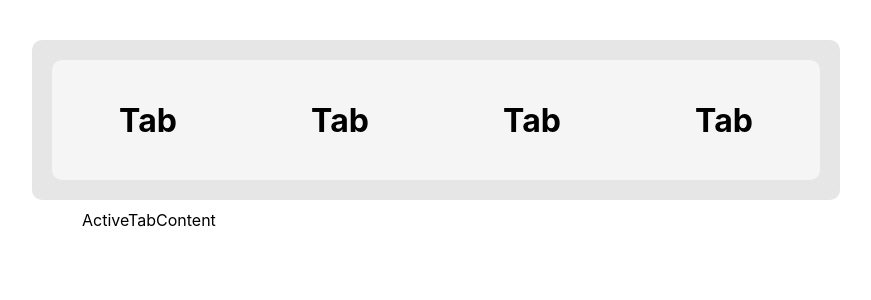
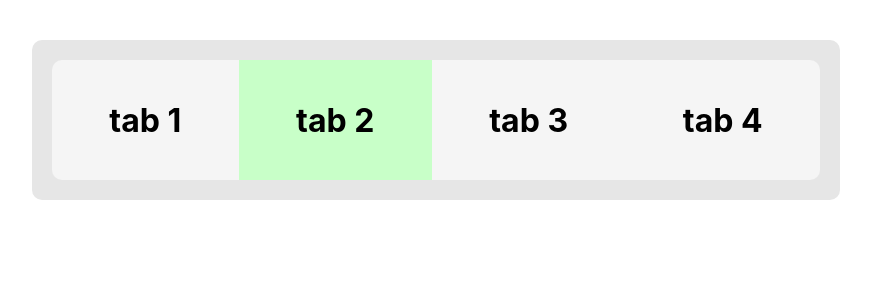
Before and after one commit to DanielTrusca1/Practice-1, a React (Create React App) app in the folder practice1/: page / in a window 1280 px wide. Shown: the top 300 px of the page, without its empty margins (224-1095 px from the left). Built offline with nearby package versions, Linux system fonts and the light colour scheme.

Commit message:
Add tab activation event on user click

```diff
--- a/practice1/src/App.css
+++ b/practice1/src/App.css
@@ -41,3 +41,9 @@
 .tab h1 {
     margin: 0;
 }
+.active_tab {
+    background-color: rgb(200, 255, 200);
+}
+#active_tab_content h1{
+    color: red;
+}
--- a/practice1/src/App.jsx
+++ b/practice1/src/App.jsx
@@ -1,16 +1,51 @@
 import { Tabs, Tab, TabsContainer, ActiveTabContent } from "./components";
+
+import ReactDOM from "react-dom";
+
+import { useState } from "react";
 
 import "./App.css";
 
 function App() {
+  const [activeTab, setActiveTab] = useState(null);
+
   return (
     <div className="App">
       <Tabs>
         <TabsContainer>
-          <Tab title={"tab 1"}>content 1</Tab>
-          <Tab title={"tab 2"}>content 2</Tab>
-          <Tab title={"tab 3"}>content 3</Tab>
-          <Tab title={"tab 4"}>content 4</Tab>
+          <Tab
+            index={1}
+            title={"tab 1"}
+            activeTab={activeTab}
+            setActiveTab={setActiveTab}
+          >
+            <h1>content 1</h1>
+          </Tab>
+          <Tab
+            index={2}
+            title={"tab 2"}
+            activeTab={activeTab}
+            setActiveTab={setActiveTab}
+            initiallyActive
+          >
+            <h1>content 2</h1>
+          </Tab>
+          <Tab
+            index={3}
+            title={"tab 3"}
+            activeTab={activeTab}
+            setActiveTab={setActiveTab}
+          >
+            <h1>content 3</h1>
+          </Tab>
+          <Tab
+            index={4}
+            title={"tab 4"}
+            activeTab={activeTab}
+            setActiveTab={setActiveTab}
+          >
+            <h1>content 4</h1>
+          </Tab>
         </TabsContainer>
         <ActiveTabContent />
       </Tabs>
--- a/practice1/src/components/ActiveTabContent.jsx
+++ b/practice1/src/components/ActiveTabContent.jsx
@@ -2,7 +2,7 @@ import React from 'react'
 
 const ActiveTabContent = () => {
   return (
-    <div>ActiveTabContent</div>
+    <div id="active_tab_content"></div>
   )
 }
 
--- a/practice1/src/components/Tab.jsx
+++ b/practice1/src/components/Tab.jsx
@@ -1,11 +1,45 @@
-import React from 'react'
+import React from "react";
 
-const Tab = () => {
+import ReactDOM from "react-dom";
+
+import { useState } from "react";
+
+const Tab = ({
+  initiallyActive = false,
+  index,
+  title,
+  children,
+  activeTab,
+  setActiveTab,
+}) => {
+  const [portalContent, setPortalContent] = useState(null);
+
+  const portal_root = document.getElementById("active_tab_content");
+
+  const updateActiveTab = () => {
+    console.log("Activate tab");
+    const content = children;
+    console.log(content);
+    setPortalContent(content);
+    setActiveTab(index);
+  };
+
   return (
-    <div className='tab'>
-      <h1>Tab</h1>
+    <div
+      className={
+        "tab " +
+        (activeTab == index || (initiallyActive && activeTab == null)
+          ? "active_tab"
+          : "")
+      }
+      onClick={updateActiveTab}
+    >
+      <h1>{title}</h1>
+      {portal_root &&
+        (activeTab == index || (initiallyActive && activeTab == null)) &&
+        ReactDOM.createPortal(portalContent, portal_root)}
     </div>
-  )
-}
+  );
+};
 
-export default Tab
+export default Tab;
```
